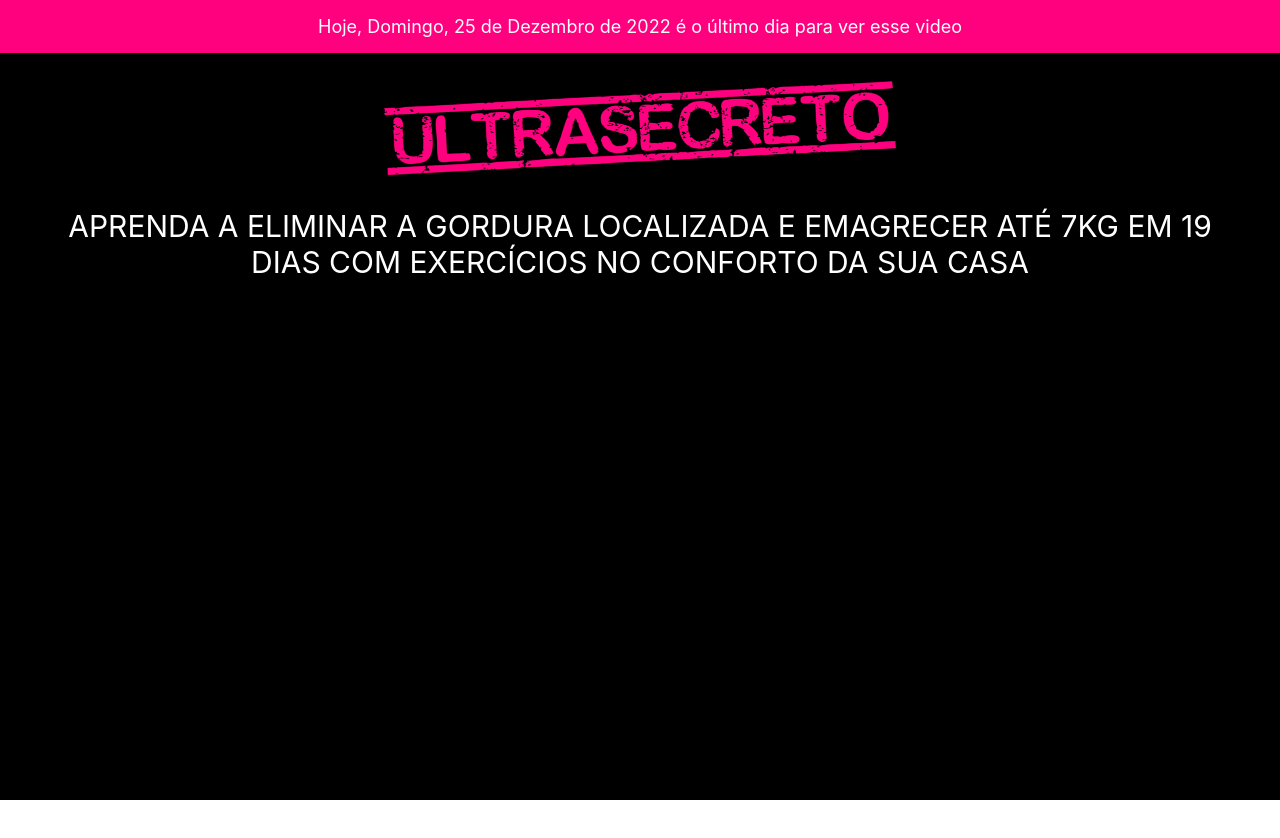
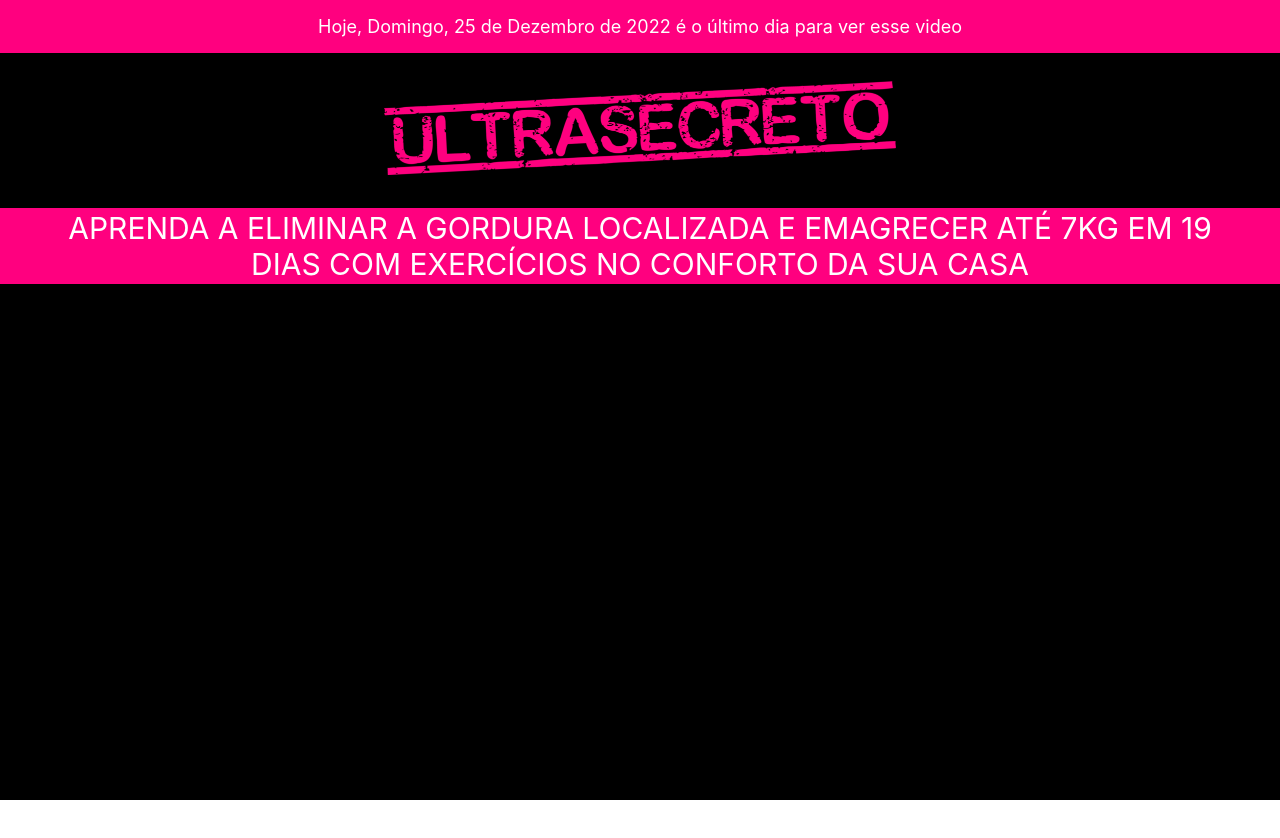
Before and after one commit to DjorgeSilva/marketing, a React (Create React App) app in the folder my-app/: page / in a window 1280 px wide. Shown: the top 838 px of the page. After the commit the page ends 800 px from the top, so only its background shows below. Built offline with nearby package versions, Linux system fonts and the light colour scheme.

Commit message:
update styles

```diff
--- a/my-app/src/Components/Home/index.styles.ts
+++ b/my-app/src/Components/Home/index.styles.ts
@@ -5,6 +5,7 @@ export const Container = styled.div`
   width: 100%;
   height: 100vh;
   background: #000;
+  overflow-y: hidden;
 `;
 
 export const Header = styled.div`
@@ -59,16 +60,23 @@ export const MainTitle = styled.h3`
   color: #fff;
   font-weight: 400;
   text-transform: uppercase;
+  background-color: #ff007f;
 
   @media (max-width: 767px) {
     font-size: 20px;
-    padding: 0 20px;
+    padding: 2px 20px;
   }
 
   @media (min-width: 768px) {
     font-size: 30px;
-    padding: 0 50px;
+    padding: 2px 50px;
   }
+`;
+
+// Correctly
+export const Mp4 = styled.video`
+  height: 100vh;
+  width: 100%;
 `;
 
 // /* Extra small devices (phones, 600px and down) */
```
